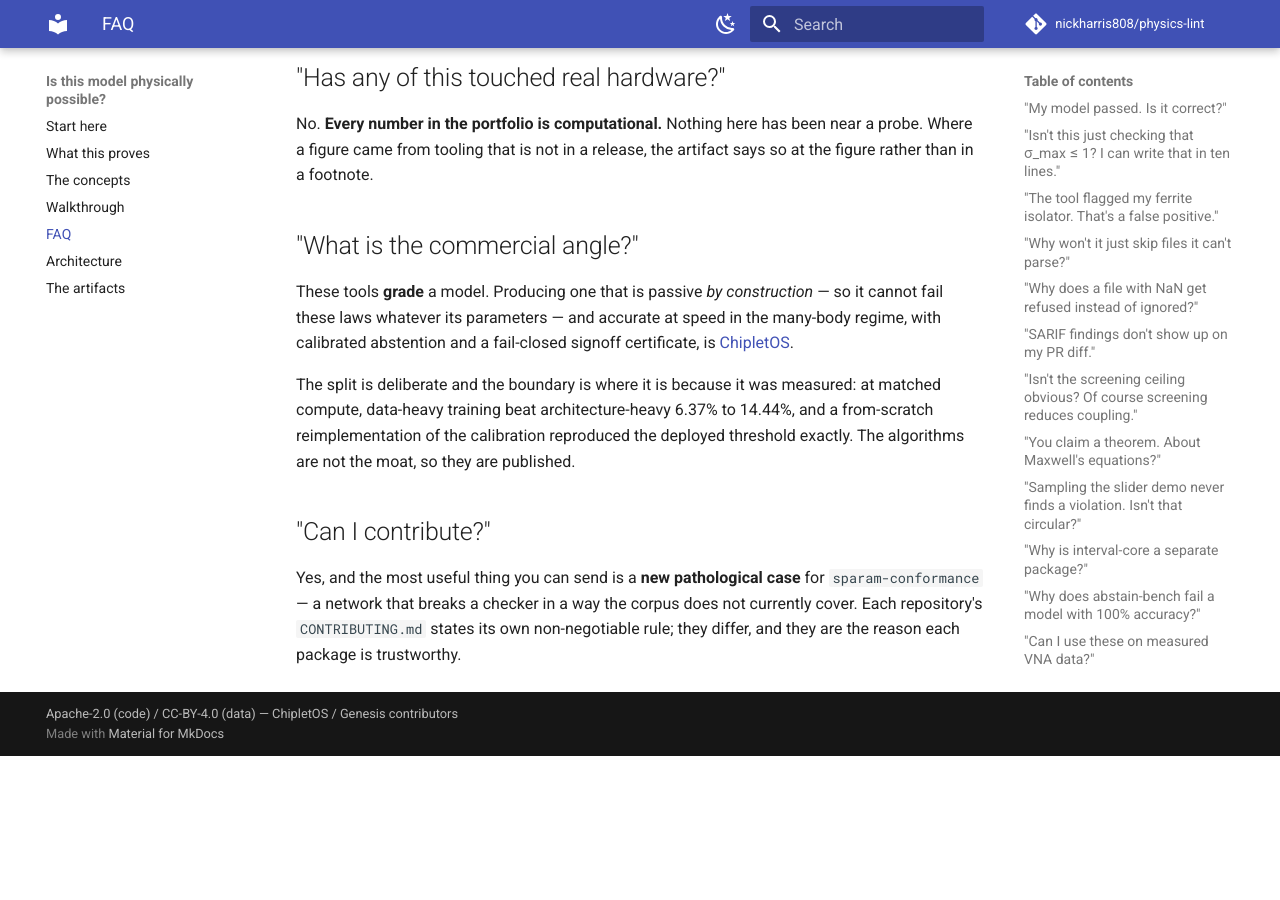
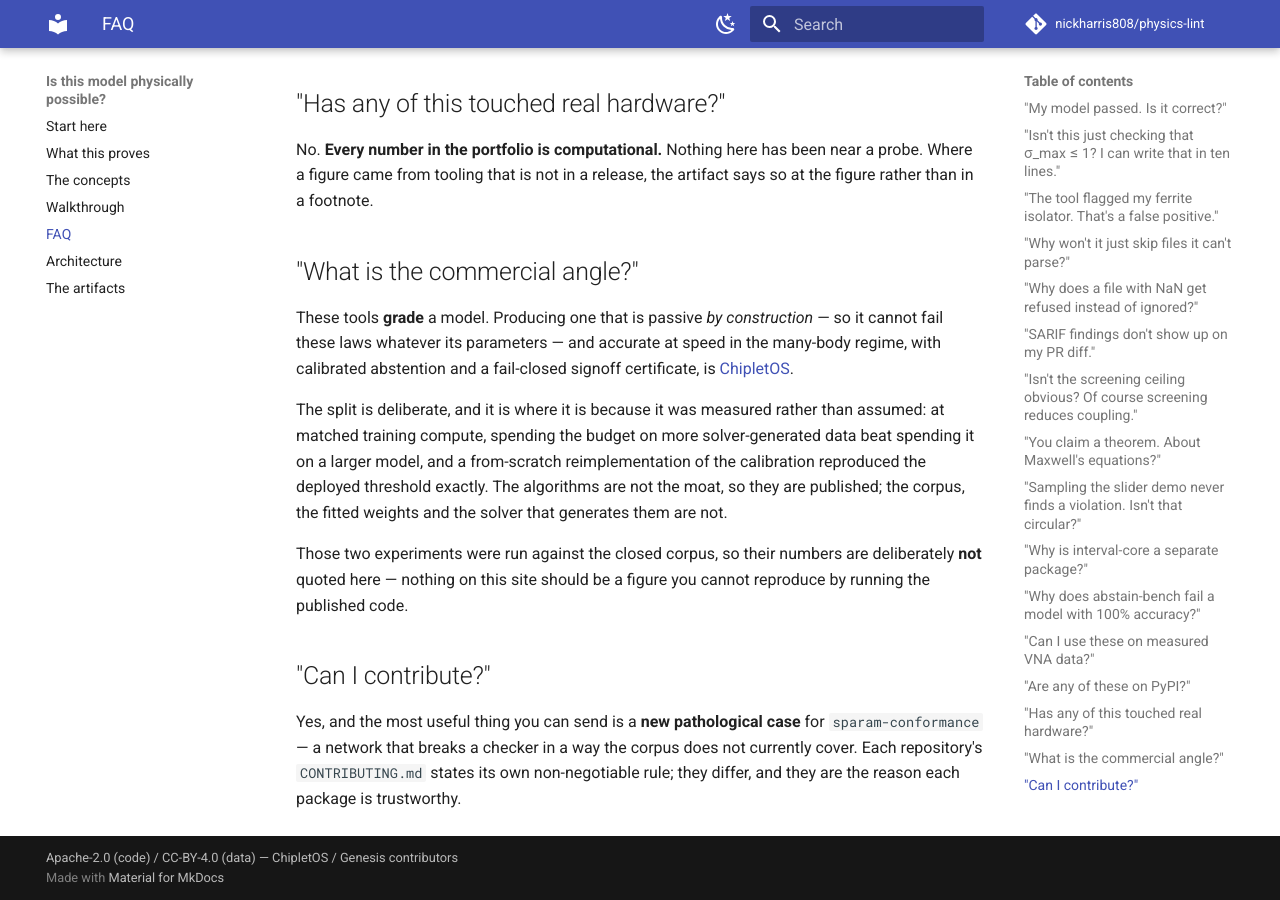
Before and after one commit to nickharris808/physics-lint, an MkDocs documentation site: the page built from docs/faq.md, in a window 1280 px wide and 900 px high, scrolled down 3103 px. Built offline with MkDocs 1.6.1 and Material for MkDocs 9.7.7, drawn with Linux system fonts in a browser that asks for light colours; comment, search, counter and statistics services are not loaded; before the commit the page ends 3859 px from its top, so only the background shows below that; some of the changed text lies outside the part shown.

Commit message:
fix(docs): three number-honesty defects found by final verification
1. `physics-lint abstain demo` was documented and is broken. The
   abstain-bench distribution name now resolves to a different project with
   no `demo` subcommand, so the documented command failed with argparse's
   "invalid choice". Delegation is verbatim by design, so this package must
   not promise a subcommand of a checker it does not own; the example is now
   `abstain --help`, and a guard enforces the rule -- scoped to abstain,
   because sparam-lint and maxwell-lint are published from this portfolio.

2. The FAQ quoted 6.37% and 14.44% from the iso-compute experiment, which
   ran against the closed corpus. The conclusion is fine to state; the
   numbers are not, because nothing published here can produce them.

3. scope.md and faq.md quoted 0.081% without the disclosure the dataset
   carries -- that it comes from a solver in no release and is the one figure
   on the site a reader cannot re-derive. Both pages now say so at the figure.

Three guards added: the certified bound and its 10.000002% consequence are
re-derived from the published certified_regions.jsonl; every page quoting
0.081% must label it; no closed-corpus measurement may appear. All three
demonstrated red then green.

Badge 57 -> 62. Tests: 62 passed. mkdocs build --strict clean.

Co-Authored-By: Claude Opus 5 <noreply@anthropic.com>

```diff
--- a/docs/faq.md
+++ b/docs/faq.md
@@ -77,7 +77,9 @@ demo` shows a second-order Born correction — the standard cheap fix — predic
 **monopole-closure model** — a zero-parameter analytic approximation that matches
 a boundary-element reference to 0.081% in the exact two-cylinder limit. The
 closure-versus-solver gap is an additive, disclosed, unresolved term that is
-never folded into the bound.
+never folded into the bound. (That `0.081%` is itself
+[the one number here you cannot re-derive from published code](scope.md#a-theorem-about-a-model-is-not-a-theorem-about-maxwell) —
+it came from a solver that is not in any release.)
 
 The dataset's scope line travels with the data in `theorem.json` for exactly
 this reason.
@@ -135,10 +137,16 @@ so it cannot fail these laws whatever its parameters — and accurate at speed i
 the many-body regime, with calibrated abstention and a fail-closed signoff
 certificate, is [ChipletOS](https://chipletos.com).
 
-The split is deliberate and the boundary is where it is because it was measured:
-at matched compute, data-heavy training beat architecture-heavy 6.37% to 14.44%,
-and a from-scratch reimplementation of the calibration reproduced the deployed
-threshold exactly. The algorithms are not the moat, so they are published.
+The split is deliberate, and it is where it is because it was measured rather
+than assumed: at matched training compute, spending the budget on more
+solver-generated data beat spending it on a larger model, and a from-scratch
+reimplementation of the calibration reproduced the deployed threshold exactly.
+The algorithms are not the moat, so they are published; the corpus, the fitted
+weights and the solver that generates them are not.
+
+Those two experiments were run against the closed corpus, so their numbers are
+deliberately **not** quoted here — nothing on this site should be a figure you
+cannot reproduce by running the published code.
 
 ## "Can I contribute?"
 
```
Also changed, not shown: README.md (+7 -2 lines), docs/scope.md (+7 -0 lines), 1 other file.
